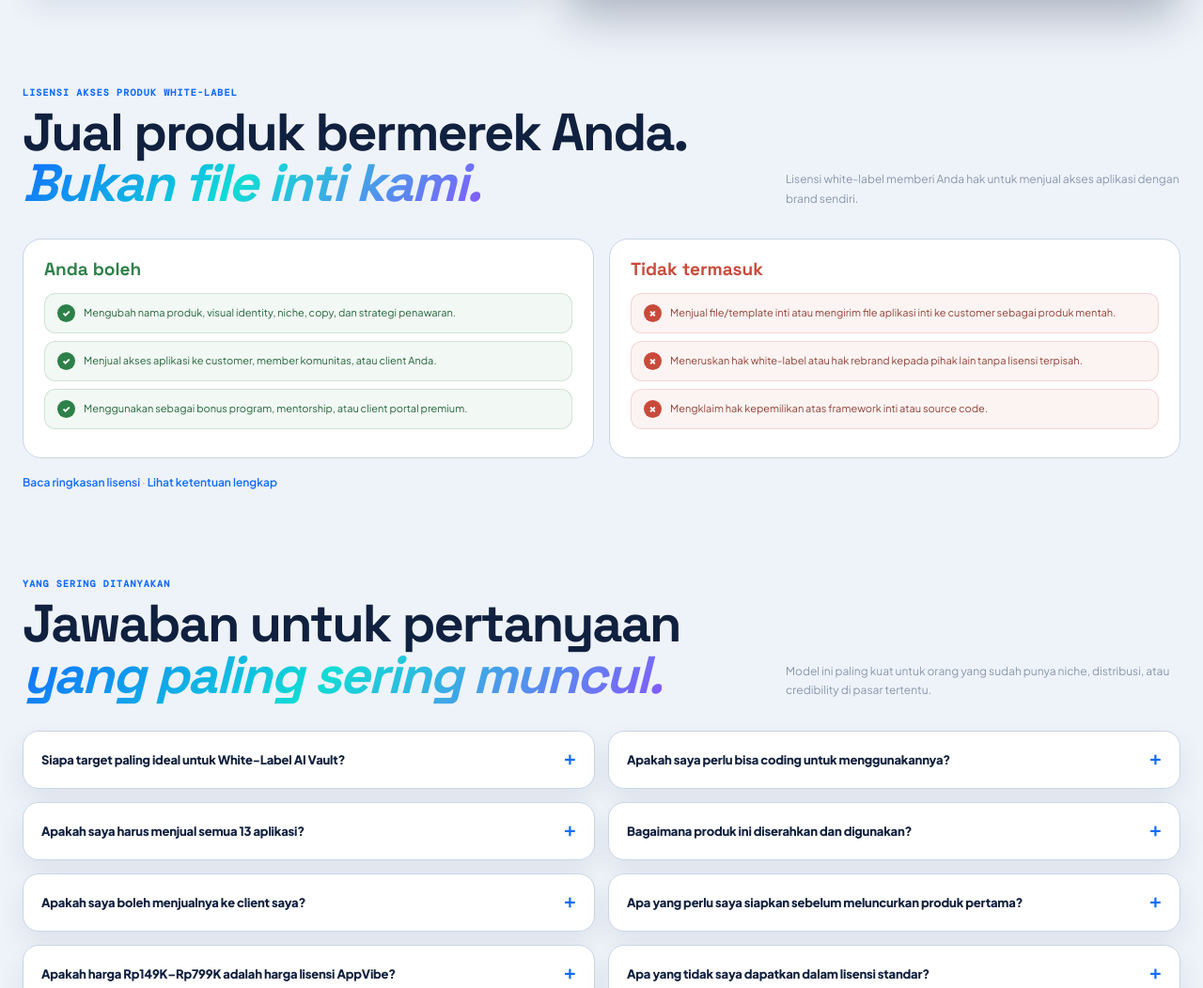
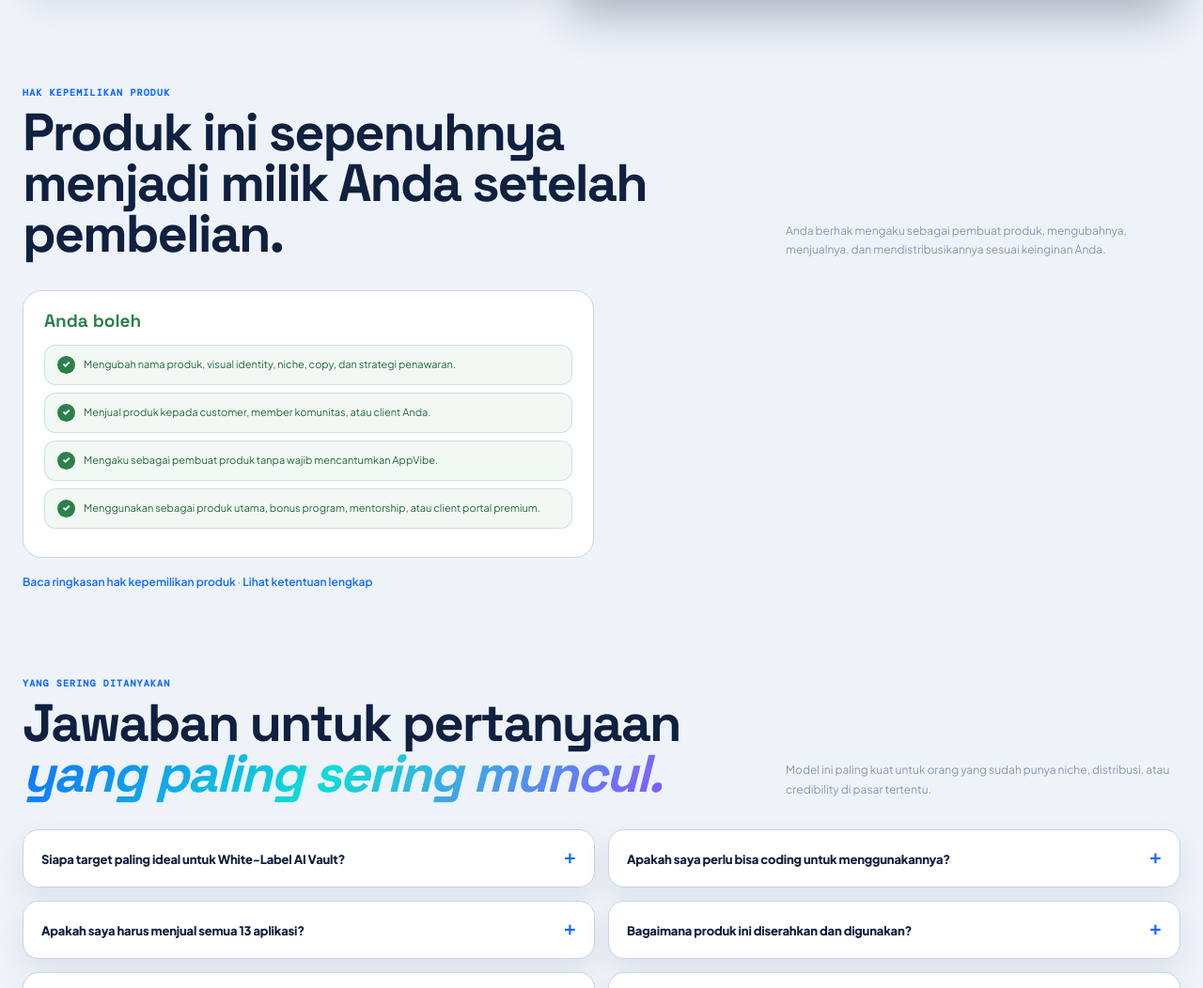
Before and after one commit to moxsenna/appvibe.biz.id, a website built with Vite: page index.html in a window 1280 px wide. Shown: the part 7252-8304 px from the top of the page at 94% size. Built offline with nearby package versions, Linux system fonts and the light colour scheme.

Commit message:
refactor: align landing page license sections with buyer ownership positioning

```diff
--- a/index.html
+++ b/index.html
@@ -457,28 +457,22 @@
       <section class="section" id="lisensi" aria-labelledby="lisensi-title">
         <div class="section-head">
           <div>
-            <div class="section-kicker">LISENSI AKSES PRODUK WHITE-LABEL</div>
-            <h2 id="lisensi-title">Jual produk bermerek Anda. <em>Bukan file inti kami.</em></h2>
+            <div class="section-kicker">HAK KEPEMILIKAN PRODUK</div>
+            <h2 id="lisensi-title">Produk ini sepenuhnya menjadi milik Anda setelah pembelian.</h2>
           </div>
-          <p class="section-copy">Lisensi white-label memberi Anda hak untuk menjual akses aplikasi dengan brand sendiri.</p>
+          <p class="section-copy">Anda berhak mengaku sebagai pembuat produk, mengubahnya, menjualnya, dan mendistribusikannya sesuai keinginan Anda.</p>
         </div>
         <div class="license-grid">
           <div class="license-allowed">
             <h3>Anda boleh</h3>
             <div class="license-point allowed"><i>✓</i><span>Mengubah nama produk, visual identity, niche, copy, dan strategi penawaran.</span></div>
-            <div class="license-point allowed"><i>✓</i><span>Menjual akses aplikasi ke customer, member komunitas, atau client Anda.</span></div>
-            <div class="license-point allowed"><i>✓</i><span>Menggunakan sebagai bonus program, mentorship, atau client portal premium.</span></div>
-
-          </div>
-                    <div class="license-forbidden">
-            <h3>Tidak termasuk</h3>
-            <div class="license-point forbidden"><i>✗</i><span>Menjual file/template inti atau mengirim file aplikasi inti ke customer sebagai produk mentah.</span></div>
-            <div class="license-point forbidden"><i>✗</i><span>Meneruskan hak white-label atau hak rebrand kepada pihak lain tanpa lisensi terpisah.</span></div>
-            <div class="license-point forbidden"><i>✗</i><span>Mengklaim hak kepemilikan atas framework inti atau source code.</span></div>
+            <div class="license-point allowed"><i>✓</i><span>Menjual produk kepada customer, member komunitas, atau client Anda.</span></div>
+            <div class="license-point allowed"><i>✓</i><span>Mengaku sebagai pembuat produk tanpa wajib mencantumkan AppVibe.</span></div>
+            <div class="license-point allowed"><i>✓</i><span>Menggunakan sebagai produk utama, bonus program, mentorship, atau client portal premium.</span></div>
           </div>
         </div>
         <div class="license-links">
-          <a href="/license">Baca ringkasan lisensi</a> &middot; <a href="/terms">Lihat ketentuan lengkap</a>
+          <a href="/license">Baca ringkasan hak kepemilikan produk</a> &middot; <a href="/terms">Lihat ketentuan lengkap</a>
         </div>
       </section>
 
@@ -521,8 +515,8 @@
             <p>Bukan. Itu hanya <strong>contoh harga jual ke customer Anda</strong> — bukan harga lisensi AppVibe. Harga lisensi AppVibe ditentukan berdasarkan pack, jumlah aplikasi, dan model penggunaan yang Anda pilih.</p>
           </details>
           <details>
-            <summary>Apa yang tidak saya dapatkan dalam lisensi standar?</summary>
-            <p>Lisensi standar tidak mencakup hak menjual file/template inti, meneruskan hak white-label ke pihak lain, atau mengklaim kepemilikan framework inti. <a href="/license">Lihat detail lisensi.</a></p>
+            <summary>Apa yang saya dapatkan setelah membeli produk ini?</summary>
+            <p>Anda mendapatkan hak kepemilikan produk digital yang sudah siap dijual kembali sebagai produk Anda sendiri. Setelah pembelian, Anda berhak mengubah, menjual, mengklaim sebagai produk buatan Anda, dan menggunakannya sesuai kebutuhan bisnis Anda.</p>
           </details>
           <details>
             <summary>Contoh harga jual ke end user — bukan harga lisensi AppVibe.</summary>
```
Also changed, not shown: b/index.html (+6 -11 lines).
